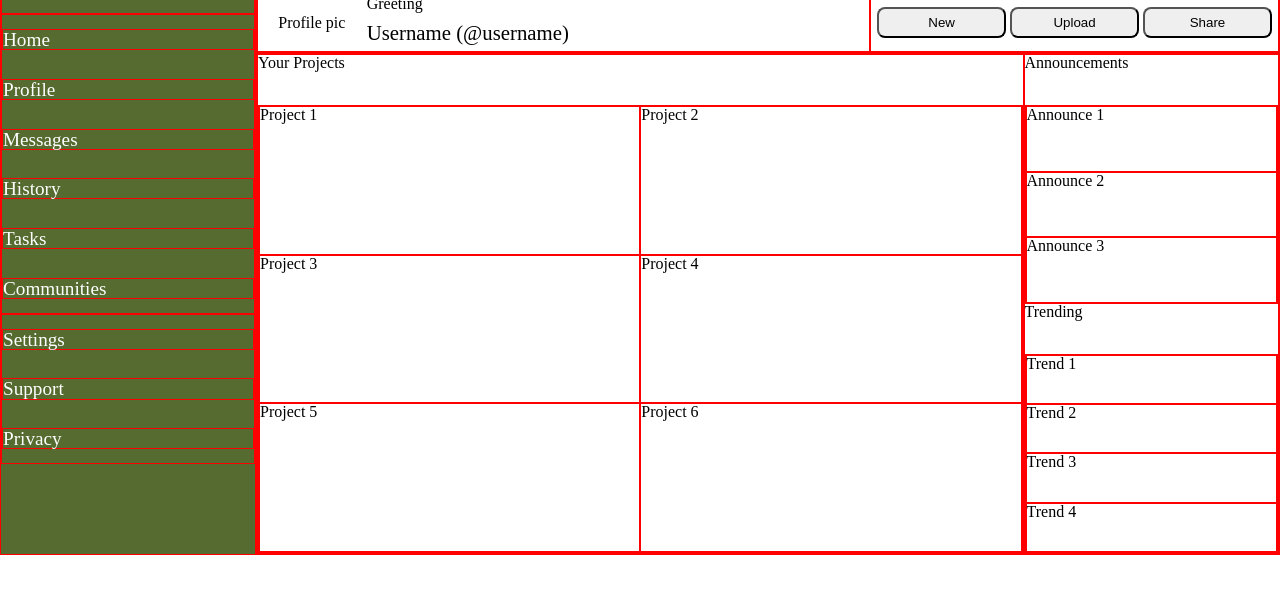
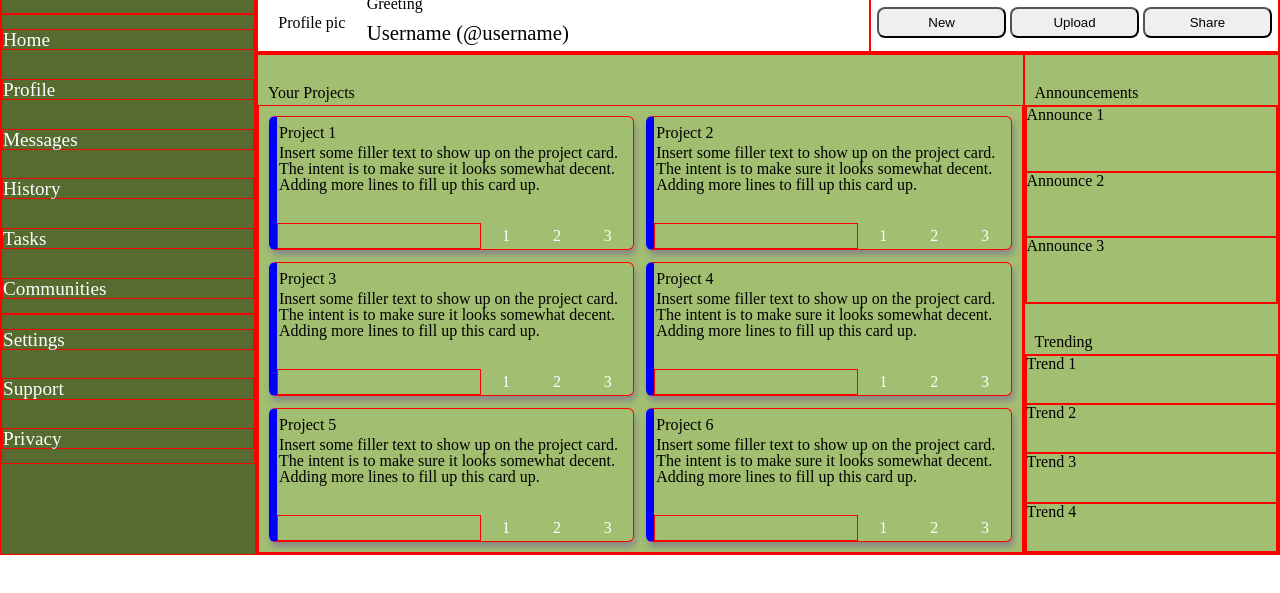
Before and after one commit to pcho101/top-admin-dashboard, a plain HTML site: page index.html in a window 1280 px wide. Shown: the part 47-640 px from the top of the page. Drawn offline with Linux system fonts and the light colour scheme.

Commit message:
Style left bulletin in main content

```diff
--- a/index.html
+++ b/index.html
@@ -70,24 +70,72 @@
     </div>
     <div class="main-content">
         <div class="left-bulletin">
-            <p>Your Projects</p>
+            <h1>Your Projects</h1>
             <div class="projects">
-                <div class="project-card">Project 1</div>
-                <div class="project-card">Project 2</div>
-                <div class="project-card">Project 3</div>
-                <div class="project-card">Project 4</div>
-                <div class="project-card">Project 5</div>
-                <div class="project-card">Project 6</div>
+                <div class="project-card">
+                    <h2>Project 1</h2>
+                    <p>Insert some filler text to show up on the project card.
+                        The intent is to make sure it looks somewhat decent.
+                        Adding more lines to fill up this card up.
+                    </p>
+                    <div></div>
+                    <a href="#" class="card-icon">1</a><a href="#" class="card-icon">2</a><a href="#" class="card-icon">3</a>
+                </div>
+                <div class="project-card">
+                    <h2>Project 2</h2>
+                    <p>Insert some filler text to show up on the project card.
+                        The intent is to make sure it looks somewhat decent.
+                        Adding more lines to fill up this card up.
+                    </p>
+                    <div></div>
+                    <a href="#" class="card-icon">1</a><a href="#" class="card-icon">2</a><a href="#" class="card-icon">3</a>
+                </div>
+                <div class="project-card">
+                    <h2>Project 3</h2>
+                    <p>Insert some filler text to show up on the project card.
+                        The intent is to make sure it looks somewhat decent.
+                        Adding more lines to fill up this card up.
+                    </p>
+                    <div></div>
+                    <a href="#" class="card-icon">1</a><a href="#" class="card-icon">2</a><a href="#" class="card-icon">3</a>
+                </div>
+                <div class="project-card">
+                    <h2>Project 4</h2>
+                    <p>Insert some filler text to show up on the project card.
+                        The intent is to make sure it looks somewhat decent.
+                        Adding more lines to fill up this card up.
+                    </p>
+                    <div></div>
+                    <a href="#" class="card-icon">1</a><a href="#" class="card-icon">2</a><a href="#" class="card-icon">3</a>
+                </div>
+                <div class="project-card">
+                    <h2>Project 5</h2>
+                    <p>Insert some filler text to show up on the project card.
+                        The intent is to make sure it looks somewhat decent.
+                        Adding more lines to fill up this card up.
+                    </p>
+                    <div></div>
+                    <a href="#" class="card-icon">1</a><a href="#" class="card-icon">2</a><a href="#" class="card-icon">3</a>
+                </div>
+                <div class="project-card">
+                    <h2>Project 6</h2>
+                    <p>Insert some filler text to show up on the project card.
+                        The intent is to make sure it looks somewhat decent.
+                        Adding more lines to fill up this card up.
+                    </p>
+                    <div></div>
+                    <a href="#" class="card-icon">1</a><a href="#" class="card-icon">2</a><a href="#" class="card-icon">3</a>
+                </div>
             </div>
         </div>
         <div class="right-bulletin">
-            <p>Announcements</p>
+            <h1>Announcements</h1>
             <div class="announcements">
                 <div class="announce-card">Announce 1</div>
                 <div class="announce-card">Announce 2</div>
                 <div class="announce-card">Announce 3</div>
             </div>
-            <p>Trending</p>
+            <h1>Trending</h1>
             <div class="trending">
                 <div class="trending-card">Trend 1</div>
                 <div class="trending-card">Trend 2</div>
--- a/style.css
+++ b/style.css
@@ -111,6 +111,17 @@ button {
 .main-content {
     display: grid;
     grid-template-columns: 3fr 1fr;
+    background-color: rgb(162, 190, 113);
+}
+
+.main-content h1 {
+    align-self: end;
+    padding: 4px 10px;
+}
+
+.main-content h2 {
+    align-self: end;
+    padding: 2px 2px;
 }
 
 .left-bulletin {
@@ -120,13 +131,31 @@ button {
 
 .projects {
     display: grid;
+    padding: 10px;
+    gap: 12px;
     grid-template-columns: 1fr 1fr;
 }
 
 .project-card {
     display: grid;
     grid-template-columns: 4fr 1fr 1fr 1fr;
-    grid-template-rows: 3fr 1fr;
+    grid-template-rows: 1fr 3fr 1fr;
+    border-left: 8px solid blue;
+    border-radius: 6px;
+    box-shadow: 2px 5px 6px #888888;
+}
+
+.project-card>h2 {
+    grid-column: 1 / 5;
+}
+
+.project-card>p {
+    grid-column: 1 / 5;
+    padding: 2px 2px;
+}
+
+.card-icon {
+    place-self: center;
 }
 
 .right-bulletin {
```
